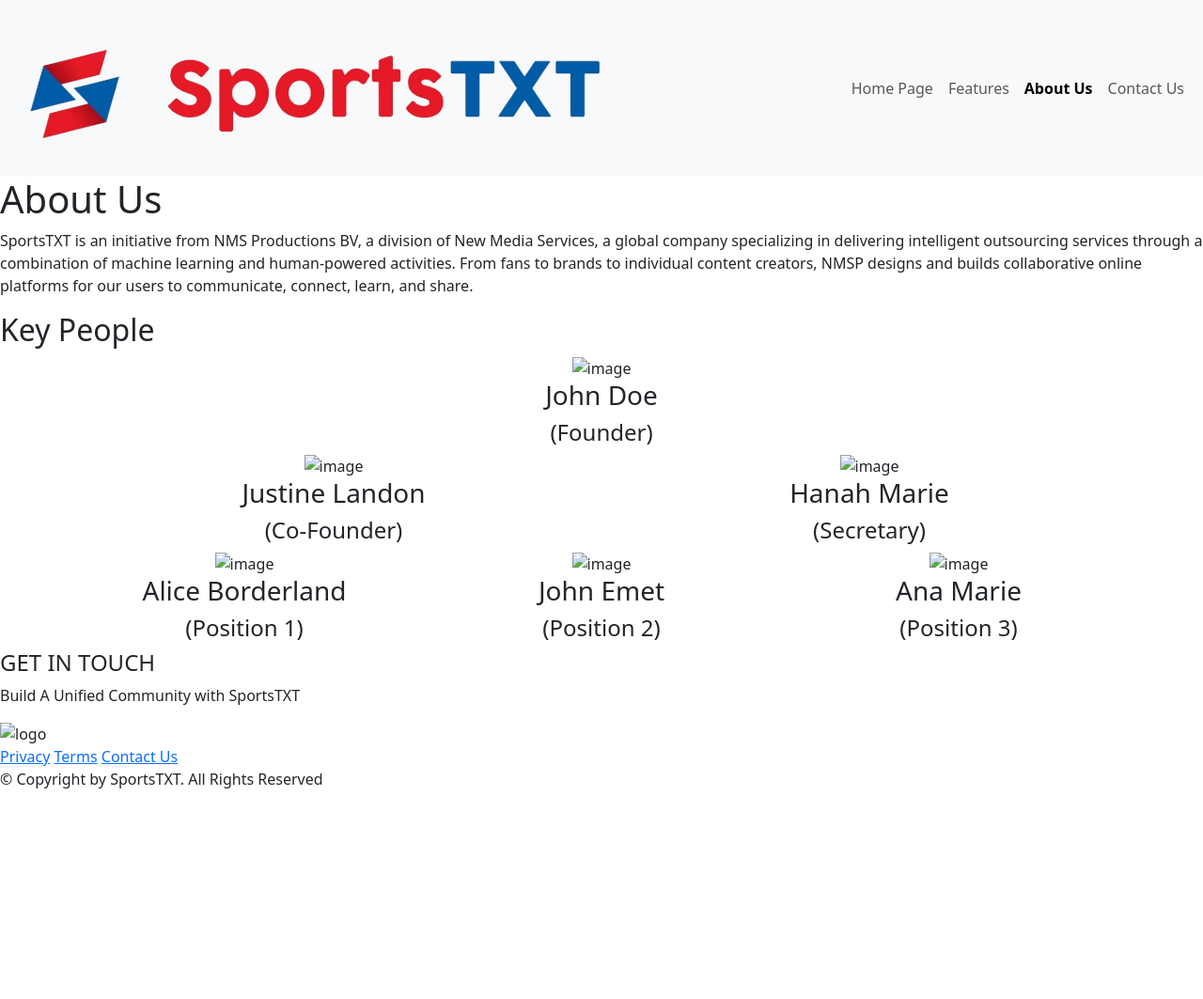
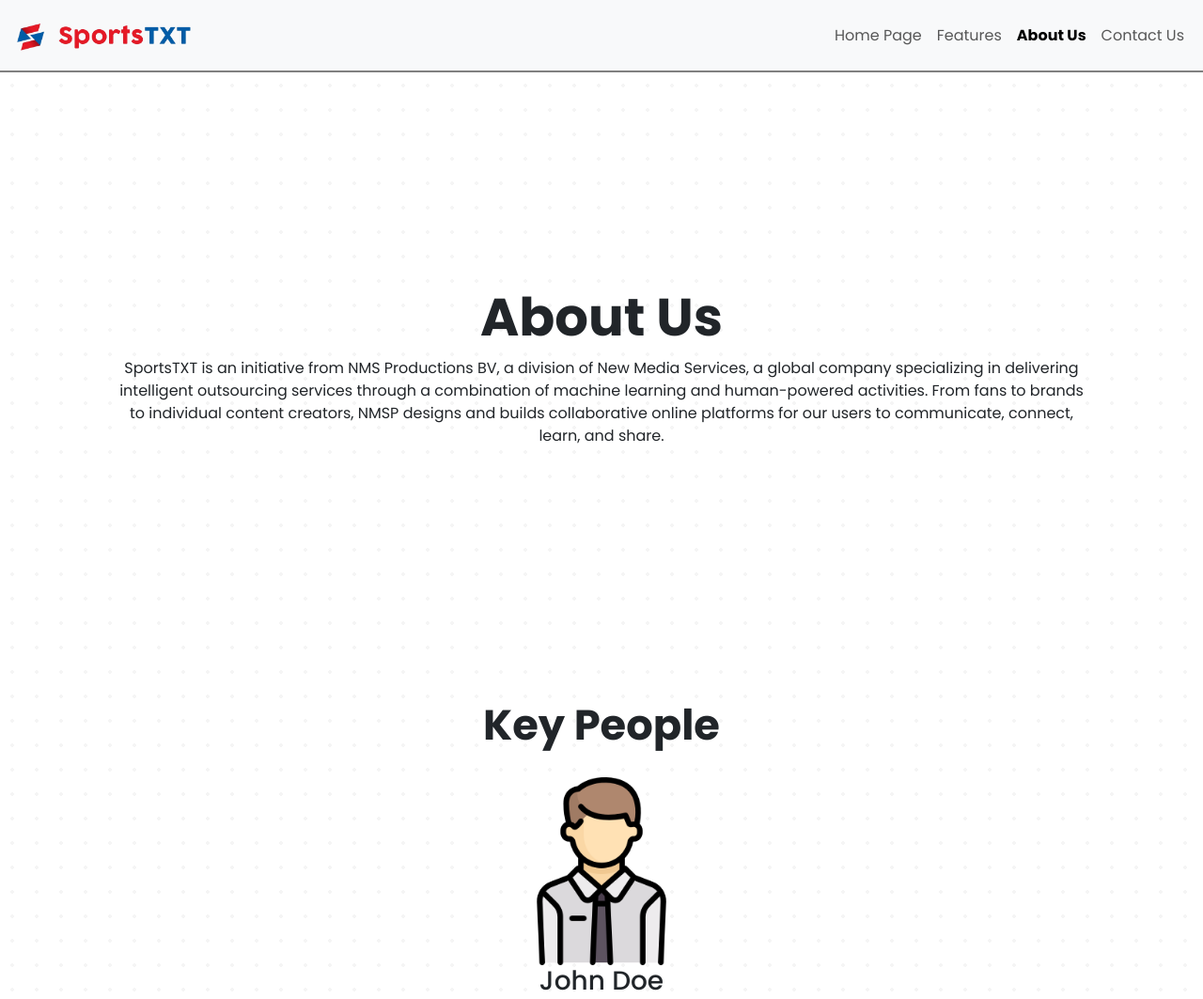
Before and after one commit to Neds001/Sports-txt, a plain HTML site: page pages/AboutUs.html in a window 1280 px wide. Shown: the top 1063 px of the page at 94% size. Before the commit the page ends 857 px from the top, so only its background shows below. Drawn offline with nearby package versions, Linux system fonts and the light colour scheme; the site is published under a folder, as on GitHub Pages, so addresses that start at the root find nothing.

Commit message:
initial commit

```diff
--- a/pages/AboutUs.html
+++ b/pages/AboutUs.html
@@ -3,7 +3,7 @@
     <head>
         <meta charset="UTF-8">
         <meta name="viewport" content="width=device-width, initial-scale=1.0">
-        <title>Document</title>
+        <title>About Us</title>
         <link rel="stylesheet"
             href="https://cdnjs.cloudflare.com/ajax/libs/normalize/8.0.1/normalize.min.css">
         <link rel="preconnect" href="https://fonts.googleapis.com">
@@ -20,8 +20,8 @@
             src="https://cdn.jsdelivr.net/npm/bootstrap@5.3.3/dist/js/bootstrap.bundle.min.js"
             integrity="sha384-YvpcrYf0tY3lHB60NNkmXc5s9fDVZLESaAA55NDzOxhy9GkcIdslK1eN7N6jIeHz"
             crossorigin="anonymous"></script>
-        <link rel="stylesheet" href="/css/aboutUs.css">
-        <link rel="stylesheet" href="/css/navbar.css">
+        <link rel="stylesheet" href="../css/aboutUs.css">
+        <link rel="stylesheet" href="../css/navbar.css">
     </head>
     <body>
         <!-- Navbar -->
@@ -85,7 +85,7 @@
             <div class="container text-center">
                 <div class="row row-cols-1">
                     <div class="col">
-                        <img src="/images/image.png" alt="image">
+                        <img src="../images/image.png" alt="image">
                         <h3>John Doe</h3>
                         <h4>(Founder)</h4>
                     </div>
@@ -94,29 +94,29 @@
             <div class="container text-center">
                 <div class="row">
                     <div class="col">
-                        <img src="/images/image.png" alt="image">
+                        <img src="../images/image.png" alt="image">
                         <h3>Justine Landon</h3>
                         <h4>(Co-Founder)</h4>
                     </div>
                     <div class="col">
-                        <img src="/images/woman.png" alt="image">
+                        <img src="../images/woman.png" alt="image">
                         <h3>Hanah Marie</h3>
                         <h4>(Secretary)</h4>
                     </div>
                 </div>
                 <div class="row">
                     <div class="col">
-                        <img src="/images/woman.png" alt="image">
+                        <img src="../images/woman.png" alt="image">
                         <h3>Alice Borderland</h3>
                         <h4>(Position 1)</h4>
                     </div>
                     <div class="col">
-                        <img src="/images/image.png" alt="image">
+                        <img src="../images/image.png" alt="image">
                         <h3>John Emet</h3>
                         <h4>(Position 2)</h4>
                     </div>
                     <div class="col">
-                        <img src="/images/woman.png" alt="image">
+                        <img src="../images/woman.png" alt="image">
                         <h3>Ana Marie</h3>
                         <h4>(Position 3)</h4>
                     </div>
@@ -132,7 +132,7 @@
 
         <!-- Footer -->
         <footer>
-            <img src="/images/logo.png" alt="logo">
+            <img src="../images/logo.png" alt="logo">
             <div class="links">
                 <a href="#">Privacy</a>
                 <a href="#">Terms</a>
```
Also changed, not shown: index.html (+4 -4 lines), pages/ContactUs.html (+5 -5 lines), pages/Features.html (+4 -4 lines).
